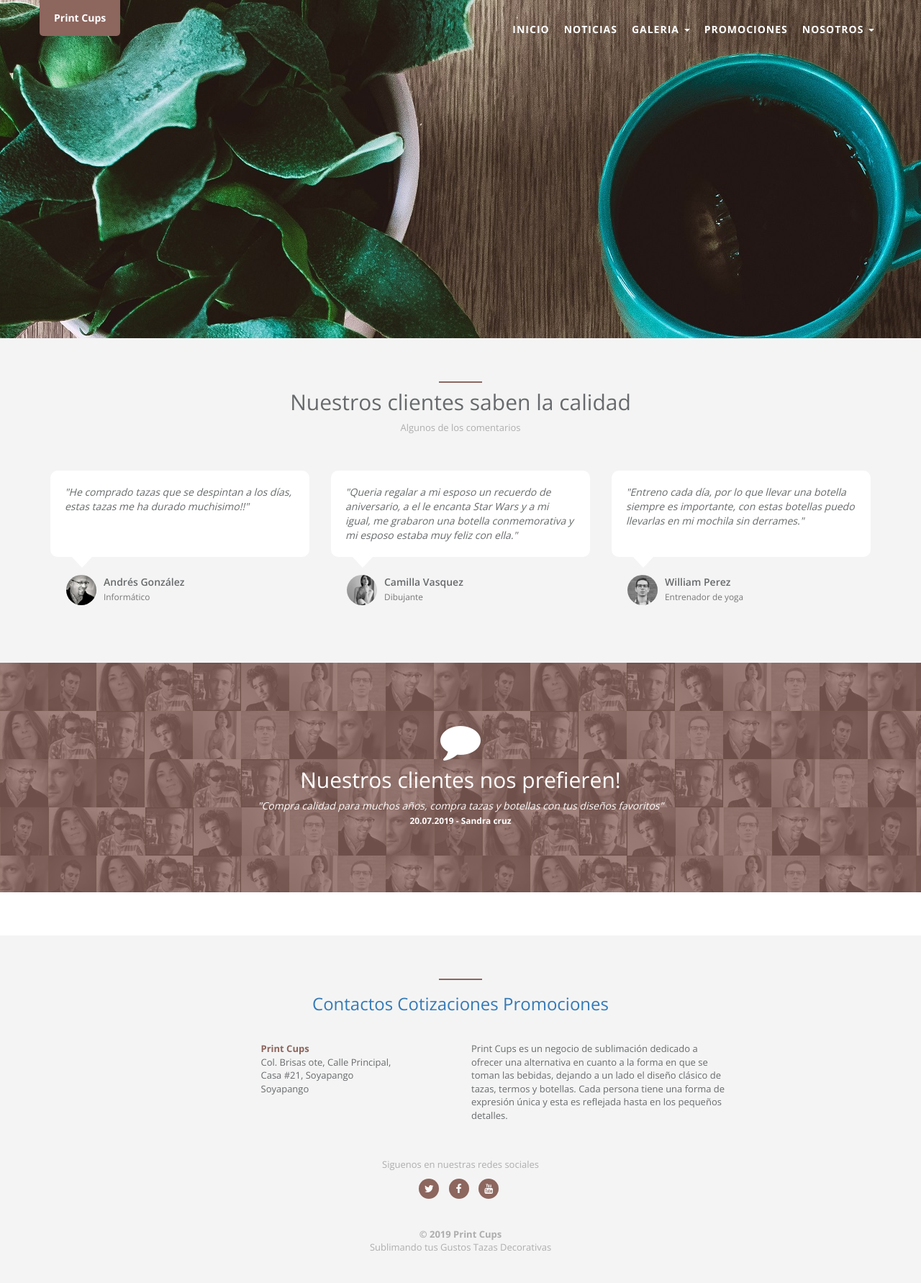
After one commit to alukra/TPI_webpage_template, a PHP site: page /testimonios.php in a window 1280 px wide. The commit adds this page. Shown: the whole page at 72% size. Run offline with PHP 8.4, Linux system fonts and the light colour scheme; some libraries are stand-ins or nearby versions.

Commit message:
Noticias y testimonios

```diff
--- a/cotizaciones.php
+++ b/cotizaciones.php
@@ -1,5 +1,5 @@
 <?php
-    $title = "Contazación";
+    $title = "Cotización";
     $mode = "light";
 
     $content = '<div id="inSlider" class="carousel carousel-fade" data-ride="carousel">
--- a/css/style.css
+++ b/css/style.css
@@ -194,6 +194,14 @@ h1 {
 
 .header-back.eight {
   background: url('../img/header_eight.jpg') 50% 0 no-repeat;
+}
+
+.header-back.nine {
+  background: url('../img/header_nine.jpg') 50% 0 no-repeat;
+}
+
+.header-back.ten {
+  background: url('../img/header_ten.jpg') 50% 0 no-repeat;
 }
 /* CUSTOMIZE THE CAROUSEL
 -------------------------------------------------- */
--- a/layout/navbar.php
+++ b/layout/navbar.php
@@ -32,6 +32,7 @@
                                 <li><a href="./quienessomos.php">Quienes somos</a></li>
                                 <li><a href="./ubicacion.php">Ubicanos</a></li>
                                 <li><a href="./preguntas.php">Preguntas frecuentes</a></li>
+                                <li><a href="./testimonios.php">Testimonios</a></li>
                                 <li><a href="./cotizaciones.php">Cotizaciones</a></li>
                                 <li><a href="./contacto.php">Contacto</a></li>
                             </ul>
--- a/promociones.php
+++ b/promociones.php
@@ -1,5 +1,5 @@
 <?php
-    $title = "Galeria de videos";
+    $title = "Promociones";
     $mode = "light";
 
     $content = '<div id="inSlider" class="carousel carousel-fade" data-ride="carousel">
--- /dev/null
+++ b/testimonios.php
@@ -0,0 +1,102 @@
+<?php
+    $title = "Testimonios";
+    $mode = "light";
+
+    $content = '<div id="inSlider" class="carousel carousel-fade" data-ride="carousel">
+        <div class="carousel-inner" role="listbox">
+            <div class="item active">
+                <div class="header-back ten"></div>
+            </div>
+        </div>
+    </div>
+
+    <section class="comments gray-section" style="margin-top: 0">
+    <div class="container">
+        <div class="row">
+            <div class="col-lg-12 text-center">
+                <div class="navy-line"></div>
+                <h1>Nuestros clientes saben la calidad</h1>
+                <p>Algunos de los comentarios</p>
+            </div>
+        </div>
+        <div class="row features-block">
+            <div class="col-lg-4">
+                <div class="bubble">
+                    "He comprado tazas que se despintan a los días, estas tazas me ha durado muchisimo!!"
+                </div>
+                <div class="comments-avatar">
+                    <a href="" class="pull-left">
+                        <img alt="image" src="img/avatar1.jpg">
+                    </a>
+                    <div class="media-body">
+                        <div class="commens-name">
+                            Andrés González
+                        </div>
+                        <small class="text-muted">Informático</small>
+                    </div>
+                </div>
+            </div>
+
+            <div class="col-lg-4">
+                <div class="bubble">
+                    "Queria regalar a mi esposo un recuerdo de aniversario, a el le encanta Star Wars y a mi igual, me grabaron una botella conmemorativa y mi esposo estaba muy feliz con ella."
+                </div>
+                <div class="comments-avatar">
+                    <a href="" class="pull-left">
+                        <img alt="image" src="img/avatar3.jpg">
+                    </a>
+                    <div class="media-body">
+                        <div class="commens-name">
+                            Camilla Vasquez
+                        </div>
+                        <small class="text-muted">Dibujante</small>
+                    </div>
+                </div>
+            </div>
+
+            <div class="col-lg-4">
+                <div class="bubble">
+                    "Entreno cada día, por lo que llevar una botella siempre es importante, con estas botellas puedo llevarlas en mi mochila sin derrames."
+                </div>
+                <div class="comments-avatar">
+                    <a href="" class="pull-left">
+                        <img alt="image" src="img/avatar2.jpg">
+                    </a>
+                    <div class="media-body">
+                        <div class="commens-name">
+                            William Perez
+                        </div>
+                        <small class="text-muted">Entrenador de yoga</small>
+                    </div>
+                </div>
+            </div>
+
+
+
+        </div>
+    </div>
+
+</section>
+        <section id="testimonials" class="navy-section testimonials" style="margin-top: 0">
+
+    <div class="container">
+        <div class="row">
+            <div class="col-lg-12 text-center wow zoomIn">
+                <i class="fa fa-comment big-icon"></i>
+                <h1>
+                    Nuestros clientes nos prefieren!
+                </h1>
+                <div class="testimonials-text">
+                    <i>"Compra calidad para muchos años, compra tazas y botellas con tus diseños favoritos"</i>
+                </div>
+                <small>
+                    <strong>20.07.2019 - Sandra cruz</strong>
+                </small>
+            </div>
+        </div>
+    </div>
+
+</section>';
+    require_once("layout/template.php");
+
+?>
```
Also changed, not shown: noticias.php (added, +55 -0 lines), img/avatar_all.png (added), img/header_nine.jpg (added), img/header_ten.jpg (added), img/proximamente.jpeg (added), img/proximamente2.jpeg (added), img/proximamente3.jpeg (added).
